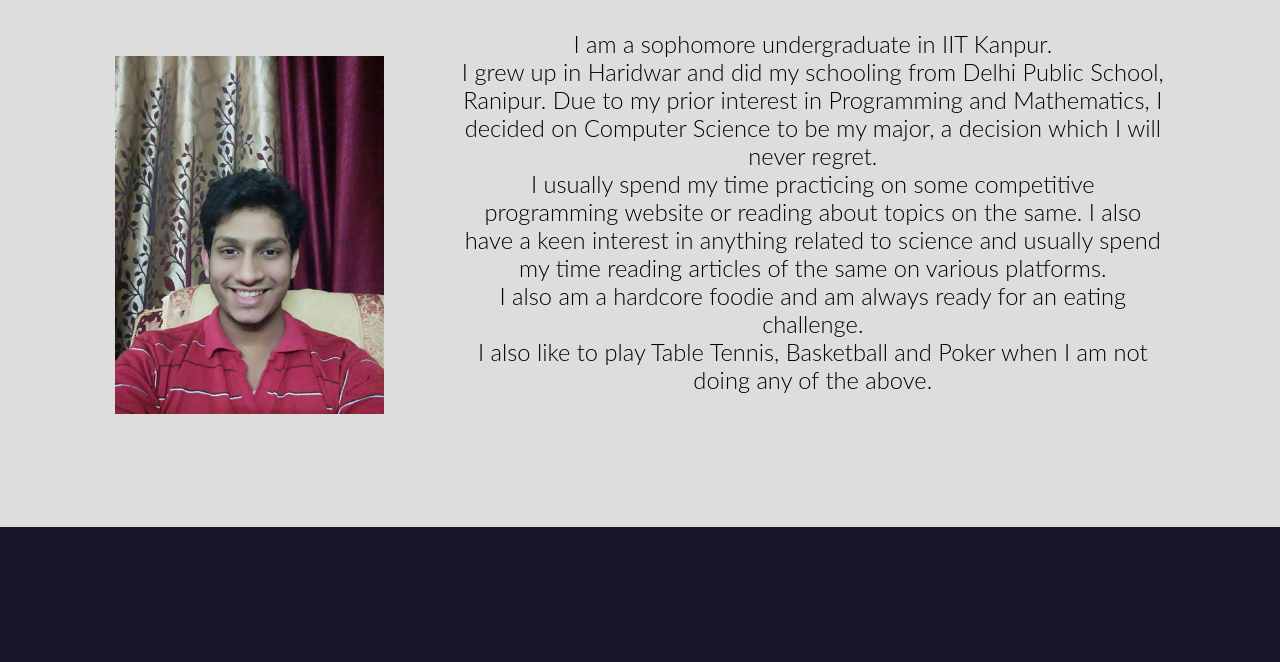
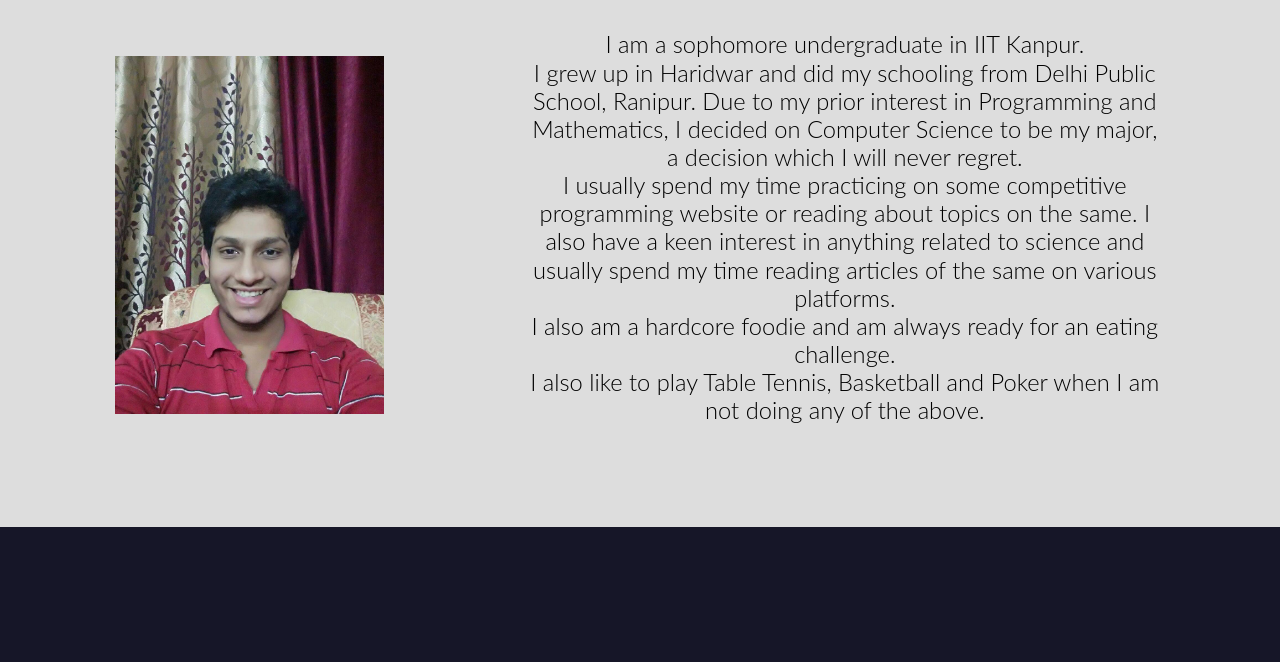
Before and after one commit to doublegamer26/doublegamer26.github.io, a plain HTML site: page index.html in a window 1280 px wide. Shown: the part 113-775 px from the top of the page. Drawn offline with Linux system fonts and the light colour scheme.

Commit message:
Minor Changes

```diff
--- a/mystyles.css
+++ b/mystyles.css
@@ -66,9 +66,10 @@ a {
 #aboutmestuff {
 	float: right;
 	vertical-align: middle;
-	/*width: 50vw;*/
+	width: 50vw;
+	line-height: 2.2vw;
 	margin-right: 9vw;
-	margin-left: 36vw;
+	/*margin-left: 36vw;*/
 	position: relative;
 	font-weight: 300;
 	font-size: 1.85vw;
```
